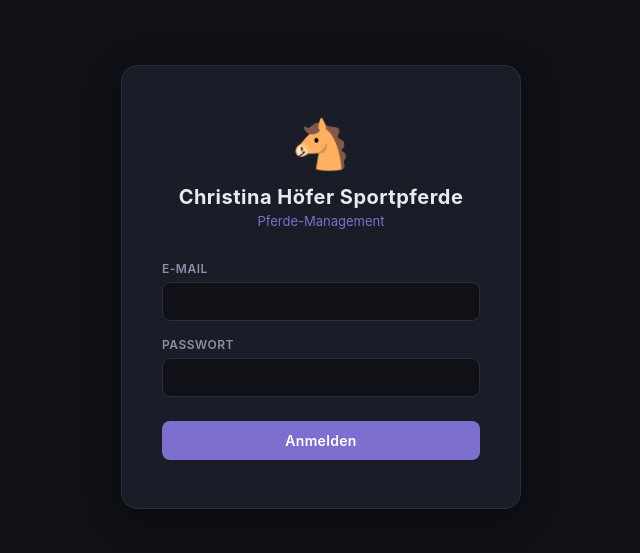
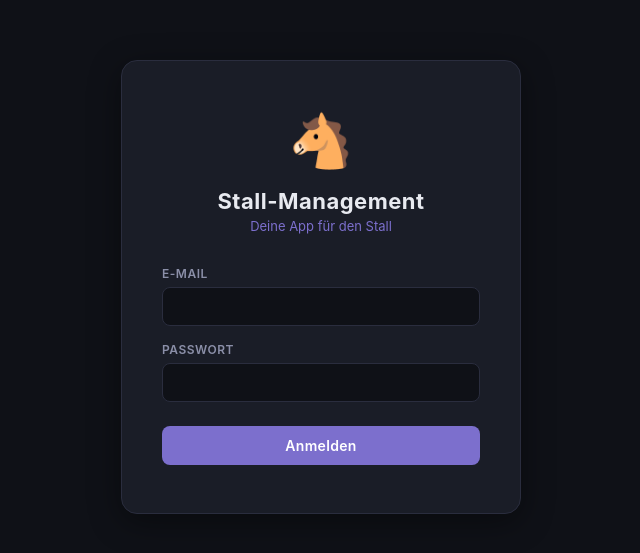
Before and after one commit to ChrissiHo/Stable-Management, a React (Vite) app: page / in a window 1280 px wide. Shown: the part 113-666 px from the top of the page, without its empty margins (319-959 px from the left). Built offline with nearby package versions, Linux system fonts and the light colour scheme.

Commit message:
Branding: Logo und Name entfernt, generisches Stall-Management

```diff
--- a/src/App.jsx
+++ b/src/App.jsx
@@ -263,7 +263,7 @@ export default function App() {
       menuOpen&&l.jsx('div',{onClick:()=>setMenuOpen(false),style:{position:'fixed',inset:0,background:'rgba(0,0,0,0.55)',zIndex:300}}),
       l.jsxs('div',{style:{position:'fixed',top:0,left:0,height:'100%',width:240,background:u.card,borderRight:`1px solid ${u.border}`,zIndex:400,transform:menuOpen?'translateX(0)':'translateX(-100%)',transition:'transform 0.25s ease',display:'flex',flexDirection:'column',paddingTop:0},children:[
         l.jsxs('div',{style:{padding:'16px',borderBottom:`1px solid ${u.border}`,display:'flex',alignItems:'center',justifyContent:'space-between'},children:[
-          l.jsx('img',{src:LOGO_SRC,alt:'CHS',style:{height:64,width:'auto',objectFit:'contain',maxWidth:180}}),
+          l.jsx('div',{style:{fontSize:32},children:'🐴'}),
           l.jsx('button',{onClick:()=>setMenuOpen(false),style:{background:'none',border:'none',color:u.muted,cursor:'pointer',fontSize:20,lineHeight:1},children:'✕'})
         ]}),
         l.jsx('nav',{style:{flex:1,overflowY:'auto',padding:'10px 8px'},children:navItems.map(a=>l.jsxs('button',{onClick:()=>{e(a.id);setMenuOpen(false)},style:{width:'100%',display:'flex',alignItems:'center',gap:10,padding:'11px 12px',background:A===a.id?u.accentSoft:'transparent',border:'none',borderRadius:8,color:A===a.id?u.accent:u.muted,cursor:'pointer',fontSize:14,fontWeight:A===a.id?600:400,marginBottom:2,textAlign:'left'},children:[
@@ -281,7 +281,7 @@ export default function App() {
   }return l.jsxs('div',{style:{display:'flex',height:'100vh',background:u.navyDark,fontFamily:"'Inter',system-ui,sans-serif",color:u.text},children:[
     l.jsxs('div',{style:{width:224,background:u.navy,borderRight:'1px solid rgba(201,168,76,0.3)',display:'flex',flexDirection:'column',padding:'24px 0'},children:[
       l.jsxs('div',{style:{padding:'0 16px 20px',borderBottom:`1px solid ${u.border}`},children:[
-        l.jsx('div',{style:{padding:'0 8px 8px',textAlign:'center'},children:l.jsx('img',{src:LOGO_SRC,alt:'Christina Höfer Sportpferde',style:{width:'100%',maxWidth:180,display:'block',margin:'0 auto'}})}),
+        l.jsx('div',{style:{padding:'8px',textAlign:'center',fontSize:36},children:'🐴'}),
         n.ownerName&&l.jsxs('div',{style:{fontSize:11,color:u.accent,textAlign:'center',fontWeight:600},children:['Hallo, ',n.ownerName,'!']})
       ]}),
       l.jsx('nav',{style:{padding:'12px 10px',flex:1,overflowY:'auto'},children:navItems.map(a=>l.jsxs('button',{onClick:()=>e(a.id),style:{width:'100%',display:'flex',alignItems:'center',gap:10,padding:'9px 12px',background:A===a.id?u.accentSoft:'transparent',border:'none',borderRadius:8,color:A===a.id?u.accent:u.muted,cursor:'pointer',fontSize:13,fontWeight:A===a.id?600:400,marginBottom:2,transition:'all .15s'},children:[l.jsx('span',{style:{fontSize:15},children:a.icon}),a.label,a.id==='notifications'&&i>0&&l.jsx('span',{style:{background:u.red,color:'#fff',borderRadius:20,fontSize:10,fontWeight:800,padding:'1px 6px',minWidth:18,textAlign:'center'},children:i})]},a.id))}),
--- a/src/LoginScreen.jsx
+++ b/src/LoginScreen.jsx
@@ -48,15 +48,15 @@ export default function LoginScreen() {
         textAlign: 'center',
       }}>
         <div style={{ marginBottom: 32 }}>
-          <div style={{ fontSize: 48, marginBottom: 12 }}>🐴</div>
+          <div style={{ fontSize: 52, marginBottom: 16 }}>🐴</div>
           <h1 style={{
             color: C.text,
-            fontSize: 20,
+            fontSize: 22,
             fontWeight: 700,
             margin: '0 0 4px',
             letterSpacing: 0.5,
-          }}>Christina Höfer Sportpferde</h1>
-          <p style={{ color: C.accent, fontSize: 13, margin: 0 }}>Pferde-Management</p>
+          }}>Stall-Management</h1>
+          <p style={{ color: C.accent, fontSize: 13, margin: 0 }}>Deine App für den Stall</p>
         </div>
 
         <form onSubmit={login} style={{ textAlign: 'left' }}>
```
